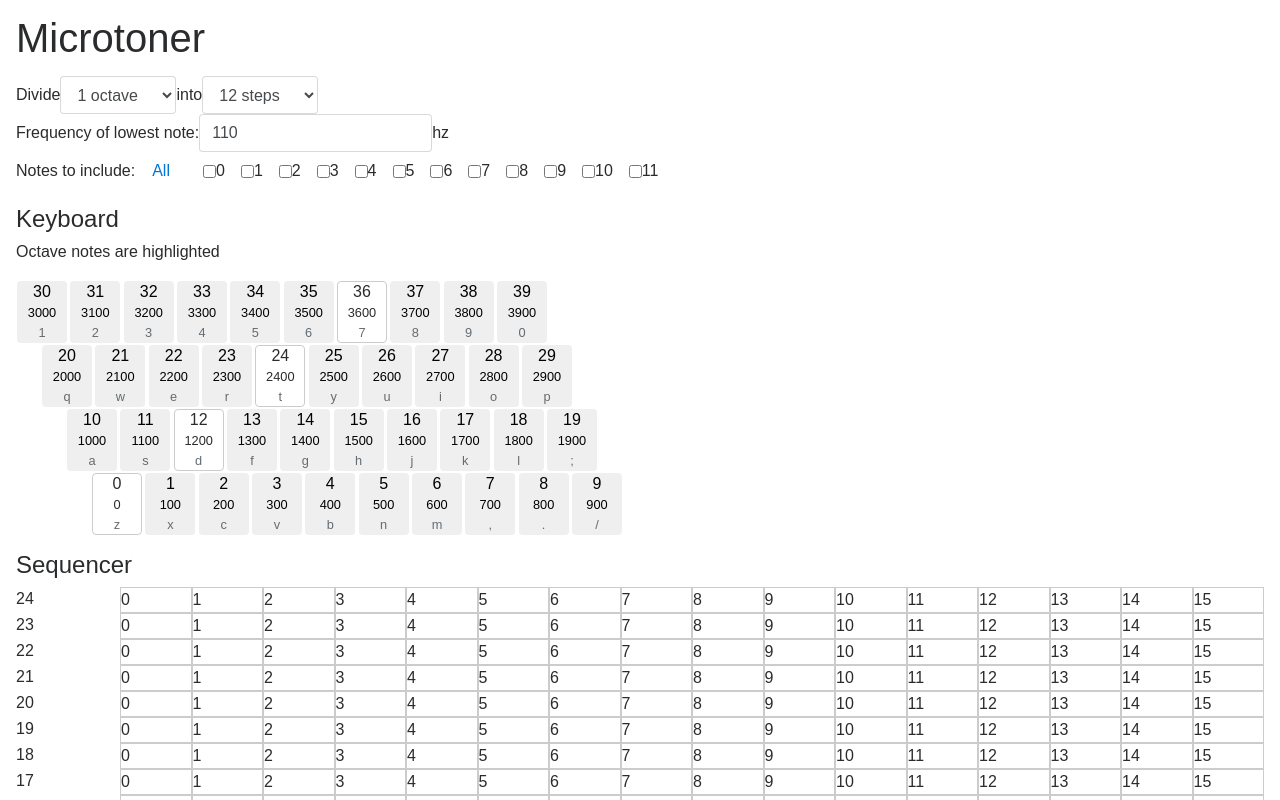
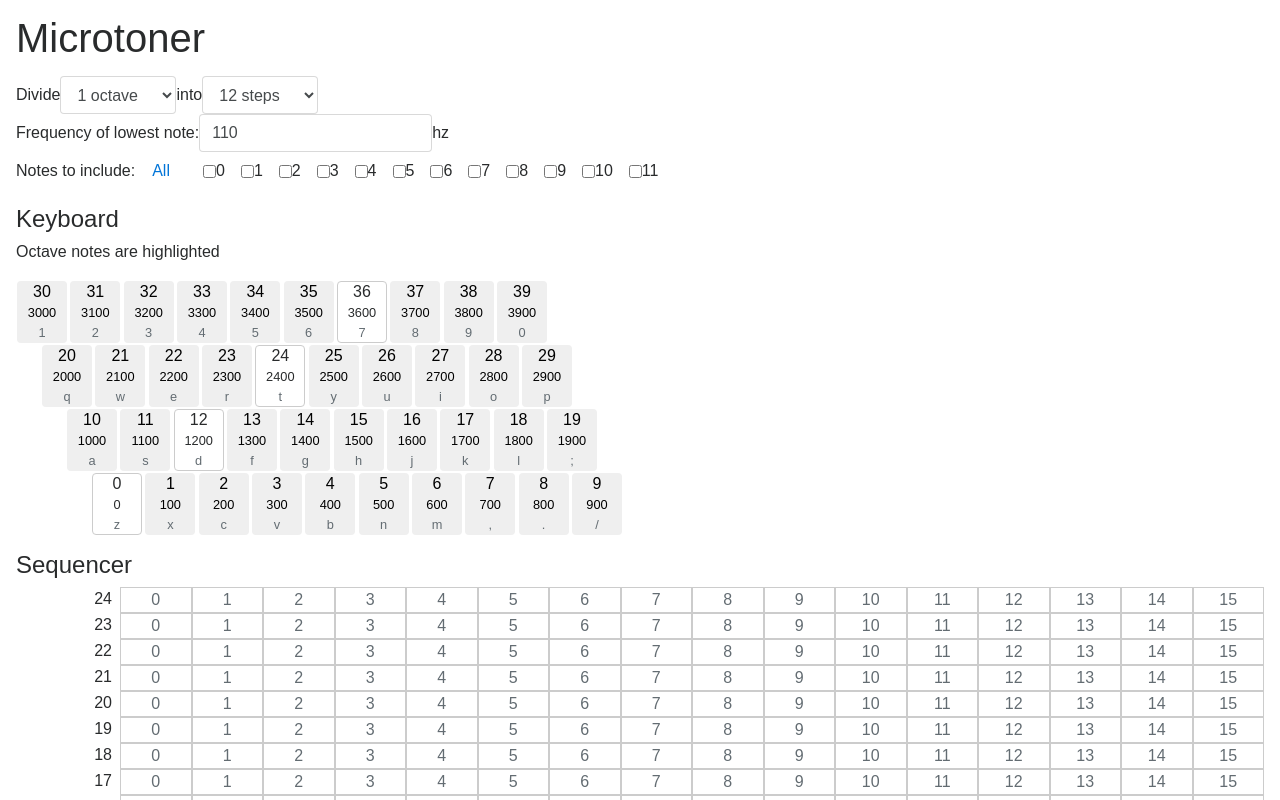
Before and after one commit to kevinsqi/microharmonic, a React (Create React App) app: page / in a window 1280 px wide. Shown: the top 800 px of the page. Built offline with nearby package versions, Linux system fonts and the light colour scheme.

Commit message:
UI tweaks

```diff
--- a/src/App.js
+++ b/src/App.js
@@ -312,16 +312,15 @@ class App extends Component {
               return (
                 <div className="row no-gutters" key={offset}>
                   <div className="col-1">
-                    {offset}
+                    <div className="text-right pr-2">{offset}</div>
                   </div>
-
-                  <div className="col-11">
+                  <div className="col">
                     <div className="row no-gutters">
                       {
                         _.range(16).map((index) => {
                           return (
                             <div className="col sequence-item" key={index}>
-                              {index}
+                              <div className="text-center text-muted">{index}</div>
                             </div>
                           );
                         })
```
